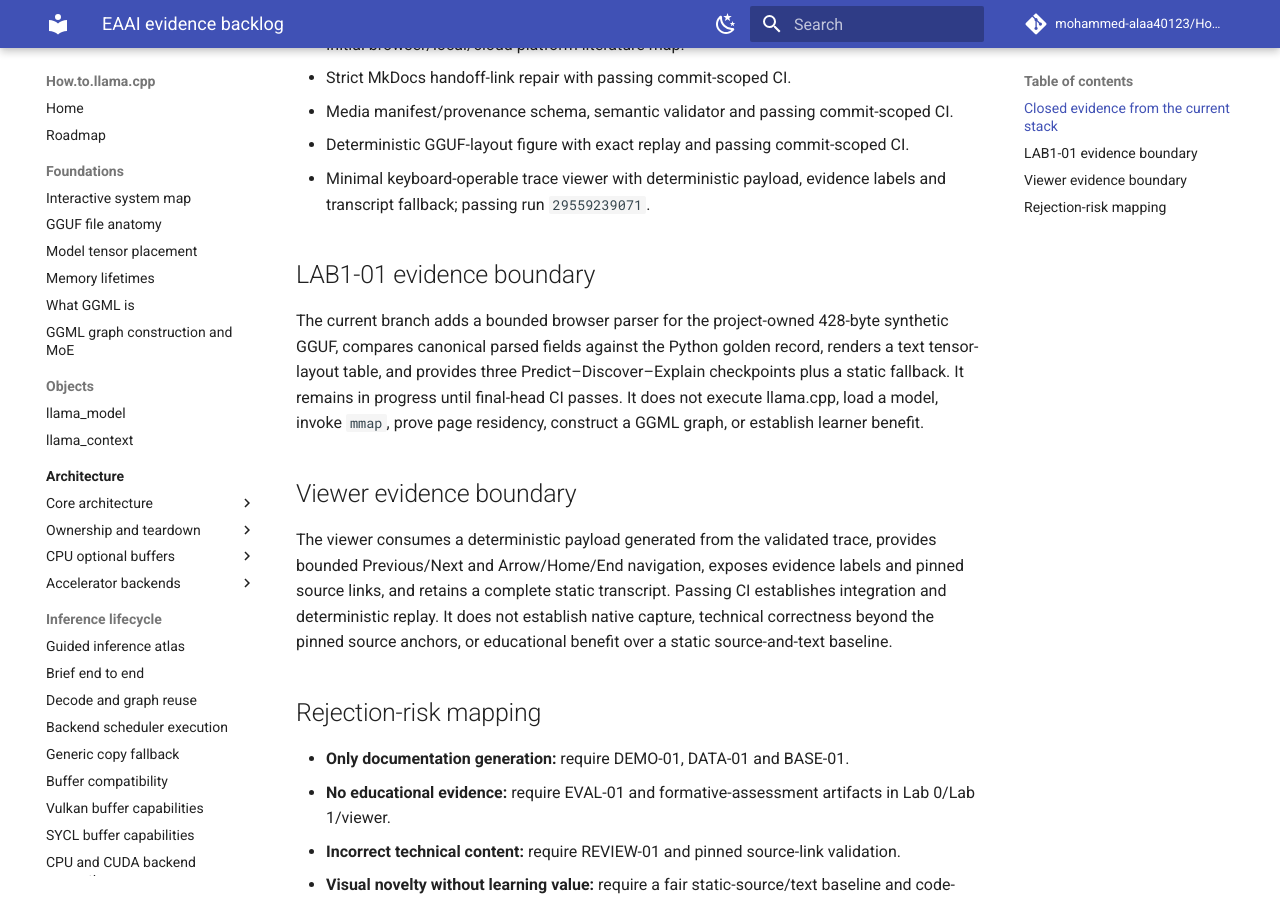
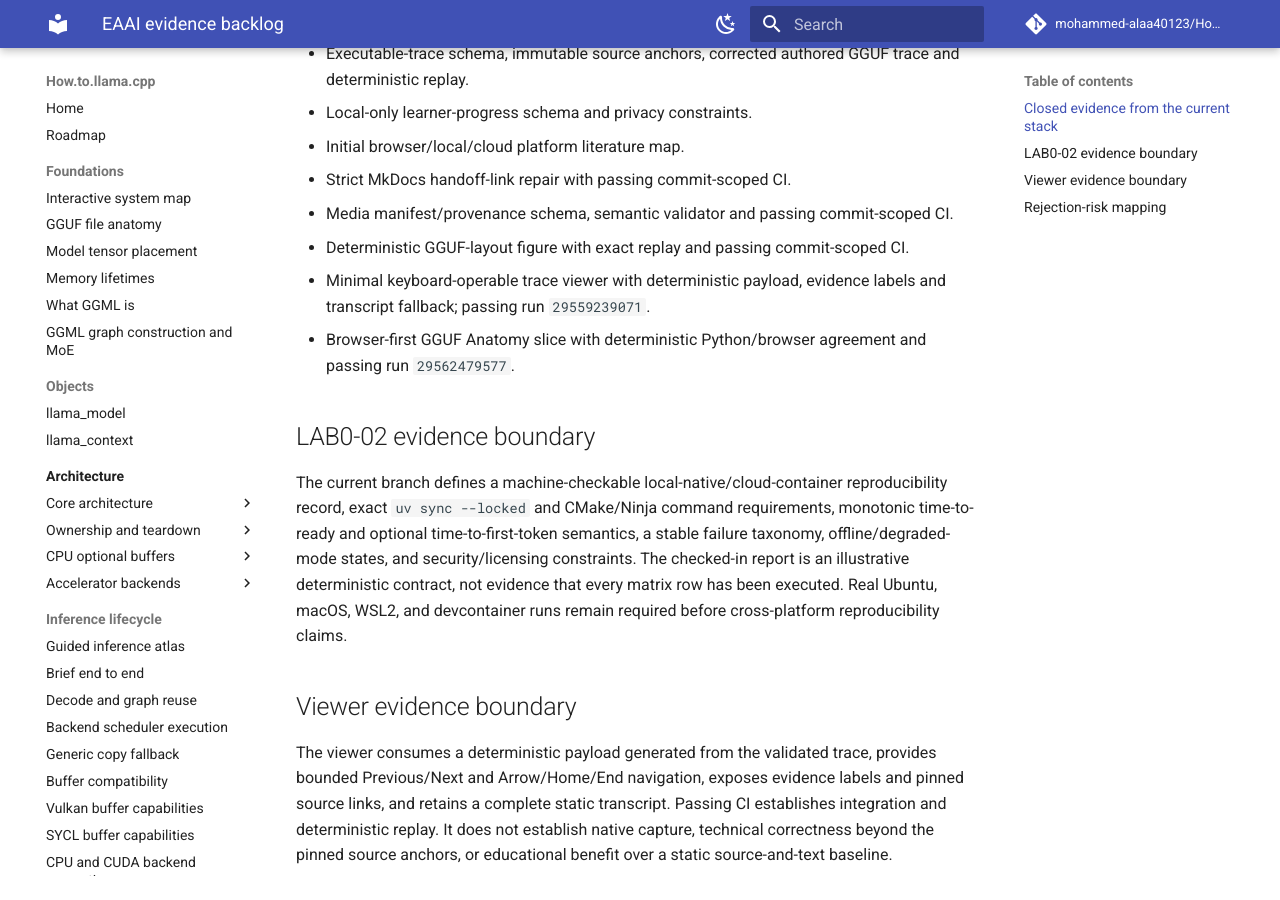
Before and after one commit to mohammed-alaa40123/How.to.llama.cpp, an MkDocs documentation site: the page built from docs/publication/evidence-backlog.md, in a window 1280 px wide and 900 px high, scrolled down 3533 px. Built offline with MkDocs 1.6.1 and Material for MkDocs 9.7.7, drawn with Linux system fonts in a browser that asks for light colours; comment, search, counter and statistics services are not loaded; some of the changed text lies outside the part shown.

Commit message:
Record Lab 0 reproducibility validation status

```diff
--- a/docs/publication/evidence-backlog.md
+++ b/docs/publication/evidence-backlog.md
@@ -8,7 +8,7 @@
 |---|---|---|---|---|---|---|
 | P0 | CI-01 | evidenced | Documentation Builder | latest stacked branch | strict MkDocs root cause, narrow fix, passing final-head Documentation CI run `29546570700` | The executable-learning artifacts integrate without degrading the existing site |
 | P0 | COORD-01 | evidenced | Orchestrator | none | `orchestrator-state.md`, this backlog, roadmap, scorecard | Scheduled agents can share an explicit dependency order rather than infer work independently |
-| P1 | LAB0-02 | ready | Validation Architect | Lab 0 report contract | reproducibility matrix, exact toolchain checks, diagnostic taxonomy, time-to-ready and optional time-to-first-token protocol | Setup/build evidence is comparable across supported environments |
+| P1 | LAB0-02 | in progress | Validation Architect | Lab 0 report contract | reproducibility schema, semantic validator, supported-environment matrix, exact toolchain checks, diagnostic taxonomy, timing definitions, offline/security boundaries; final-head CI and real matrix runs pending | Setup/build evidence is comparable across supported environments |
 | P1 | DATA-01 | ready | Validation Architect | stable log formats | retrospective extraction schema for assignments, commits, failures, corrections, tests, cost proxies and accepted/rejected outputs | The multi-agent process can be analyzed as a longitudinal case study |
 | P1 | MEDIA-01 | evidenced | Documentation Builder | CI-01 | schema, semantic validator, deterministic example, malformed-input tests, passing run `29549208249` | Generated educational media can be provenance- and review-gated without making it technical evidence |
 | P1 | TRACE-02 | evidenced | Validation Architect | trace schema accepted; CI-01 | pinned source-anchor manifest and validator, corrected authored trace, deterministic replay and missing-data tests; passing run `29556540213` | Trace provenance and navigation remain valid against immutable source |
@@ -16,7 +16,7 @@
 | P1 | VIEW-01 | evidenced | Documentation Builder | TRACE-02 | keyboard-operable static viewer, deterministic payload, evidence labels, transcript fallback, focused tests; passing run `29559239071` | A narrow executable lecture can expose source, state and explanation without evidence inflation |
 | P1 | LIT-02 | evidenced | Literature Scout | none | official media/API capability matrix with provenance, privacy, accessibility, licensing, cost and caching implications | Optional media choices are evidence-based and reproducible enough for an experience report |
 | P1 | VENUE-01 | in progress | Literature Scout | official publication | verified EAAI-27 call, deadlines, area, format, review criteria | Submission plan matches the current venue rather than prior-year assumptions |
-| P2 | LAB1-01 | in progress | Documentation Builder | progress contract; FIG-01; VIEW-01 | browser parser/visualizer, Python/golden agreement, Predict-Discover-Explain checkpoints, static fallback; final-head CI pending | Learners can inspect GGUF layout in-browser without confusing it with native inference |
+| P2 | LAB1-01 | evidenced | Documentation Builder | progress contract; FIG-01; VIEW-01 | browser parser/visualizer, Python/golden agreement, Predict-Discover-Explain checkpoints, static fallback; passing run `29562479577` | Learners can inspect GGUF layout in-browser without confusing it with native inference |
 | P2 | PROGRESS-02 | ready | Validation Architect | progress schema | import/export round trip, migration, corruption recovery, local storage adapter tests | Local-first progress is portable and privacy-minimizing |
 | P2 | REVIEW-02 | in progress | Adversarial Reviewer + Orchestrator | PR #8 integration | integrate reviewer notes, claims-evidence table, rejection risks and scorecard into the active stack | Major rejection risks are visible and drive dependency ordering |
 | P2 | REVIEW-01 | blocked | Human | independent reviewer nominated | expert rubric and signed/dated review of fixture, trace, lab explanations and figure | Technical correctness is independently supported |
@@ -35,10 +35,11 @@
 - Media manifest/provenance schema, semantic validator and passing commit-scoped CI.
 - Deterministic GGUF-layout figure with exact replay and passing commit-scoped CI.
 - Minimal keyboard-operable trace viewer with deterministic payload, evidence labels and transcript fallback; passing run `29559239071`.
+- Browser-first GGUF Anatomy slice with deterministic Python/browser agreement and passing run `29562479577`.
 
-## LAB1-01 evidence boundary
+## LAB0-02 evidence boundary
 
-The current branch adds a bounded browser parser for the project-owned 428-byte synthetic GGUF, compares canonical parsed fields against the Python golden record, renders a text tensor-layout table, and provides three Predict–Discover–Explain checkpoints plus a static fallback. It remains in progress until final-head CI passes. It does not execute llama.cpp, load a model, invoke `mmap`, prove page residency, construct a GGML graph, or establish learner benefit.
+The current branch defines a machine-checkable local-native/cloud-container reproducibility record, exact `uv sync --locked` and CMake/Ninja command requirements, monotonic time-to-ready and optional time-to-first-token semantics, a stable failure taxonomy, offline/degraded-mode states, and security/licensing constraints. The checked-in report is an illustrative deterministic contract, not evidence that every matrix row has been executed. Real Ubuntu, macOS, WSL2, and devcontainer runs remain required before cross-platform reproducibility claims.
 
 ## Viewer evidence boundary
 
```
Also changed, not shown: other parts of docs/publication/evidence-backlog.md (+1 -1 lines).
